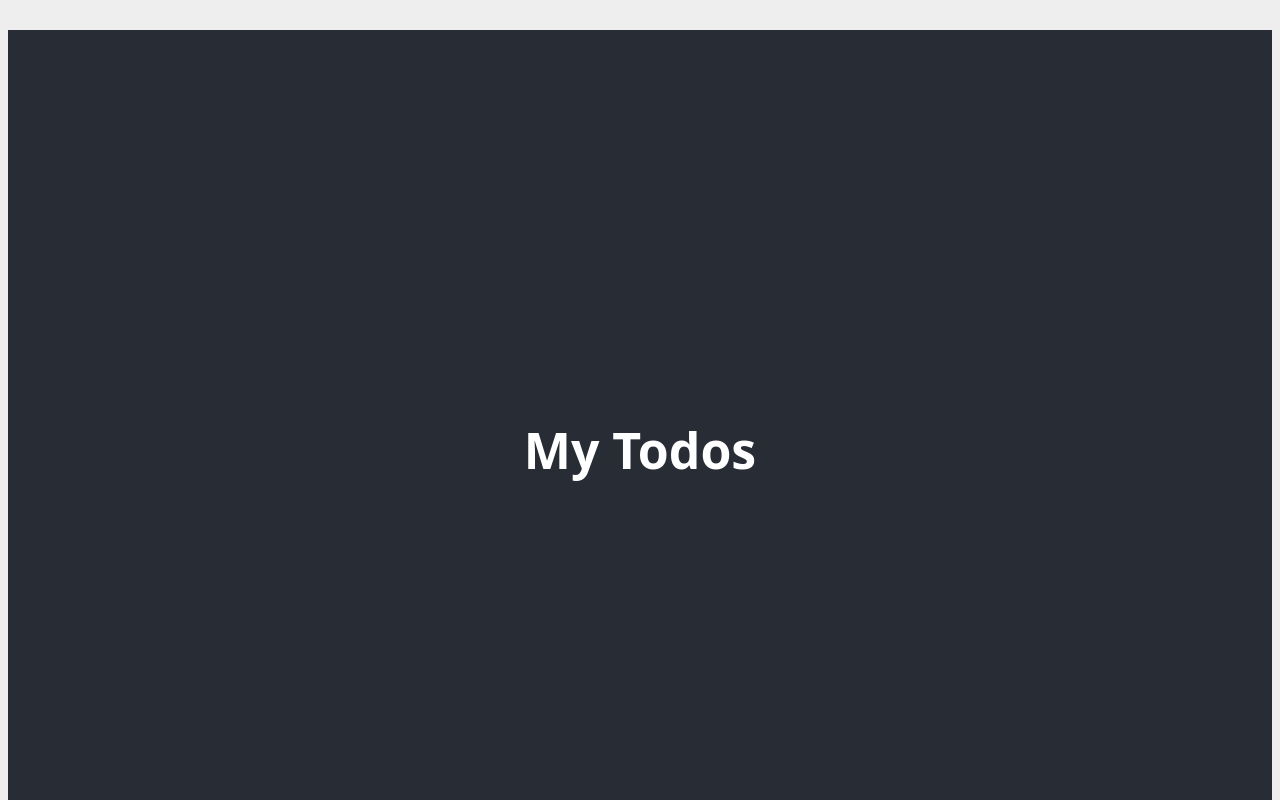
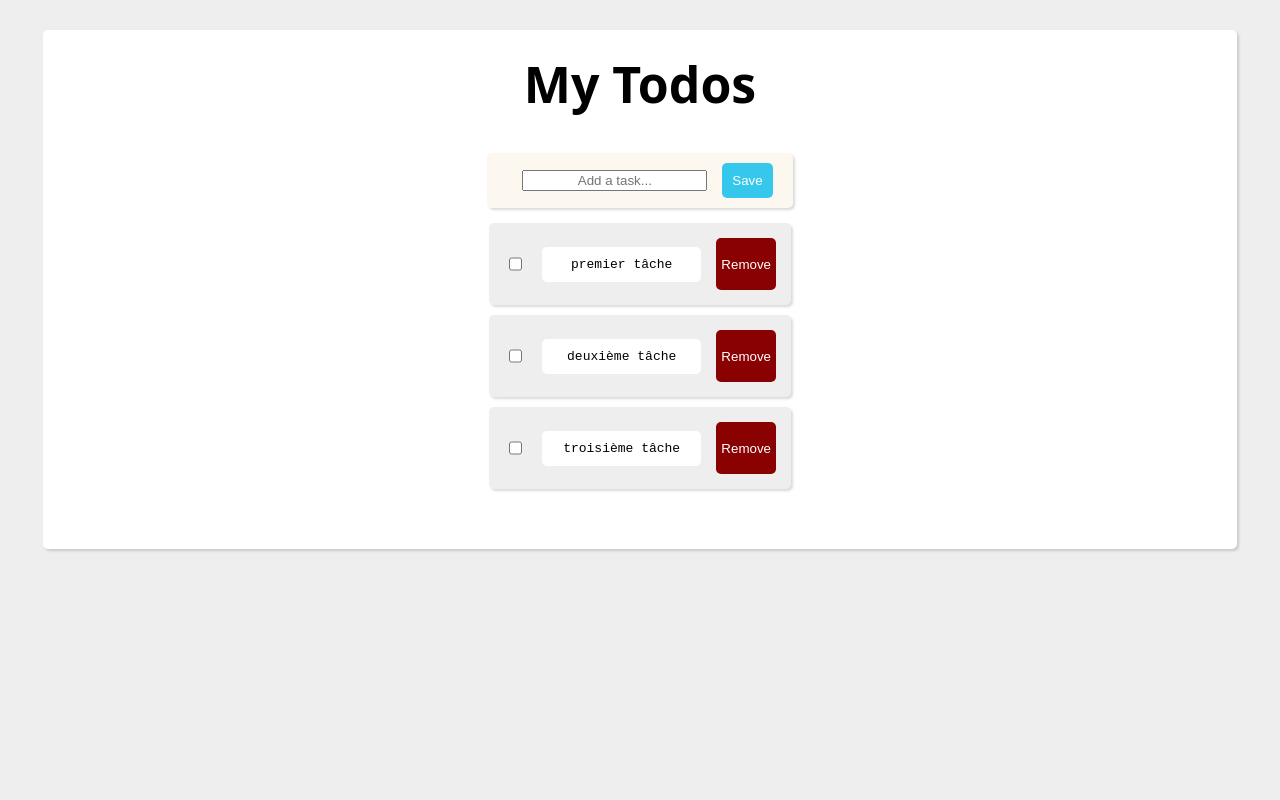
Before and after one commit to Maximecat/todoList-React, a React (Create React App) app in the folder todolist-react/: page / in a window 1280 px wide. Shown: the top 800 px of the page. Built offline with nearby package versions, Linux system fonts and the light colour scheme.

Commit message:
HomePage style

```diff
--- a/todolist-react/src/pages/App.css
+++ b/todolist-react/src/pages/App.css
@@ -1,14 +1,15 @@
 .App {
-  text-align: center;
+  margin-left: 35px;
+  margin-right: 35px;
+  background-color: white;
+  border-radius: 5px;
+  box-shadow: rgba(0, 0, 0, 0.15) 1.95px 1.95px 2.6px;
 }
 
-header {
-  background-color: #282c34;
-  min-height: 100vh;
+#main {
   display: flex;
   flex-direction: column;
   align-items: center;
-  justify-content: center;
-  font-size: calc(10px + 2vmin);
-  color: white;
+  margin-top: 35px;
+  padding-bottom: 50px;
 }
```
